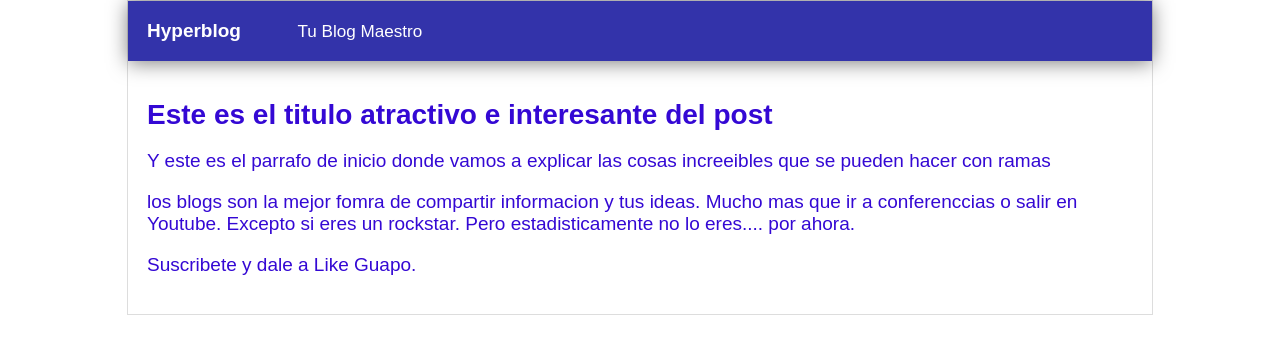
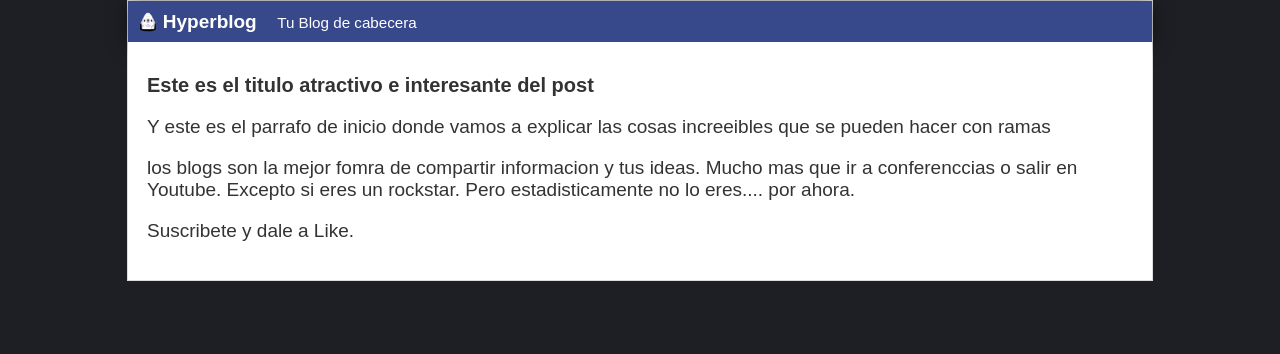
Before and after one commit to Vorpsett/hyperblog, a plain HTML site: page blogpost.html in a window 1280 px wide. Drawn offline with Linux system fonts and the light colour scheme.

Commit message:
color de fondo, logo nuevo y mejor color de header

```diff
--- a/blogpost.html
+++ b/blogpost.html
@@ -1,14 +1,14 @@
 <html>
     <head>
-        <title> El titulo del post</title>
+        <title> Bienvenido a Hyperblog 2.0 </title>
         <link rel="stylesheet" href="css/estilos.css" />
     </head>
     <body>
         <div id="container">
             <div id="cabecera">
-                Hyperblog
-                <span id = "tagline">Tu Blog
-                    Maestro</span>
+                <img id="logo" src="imagenes/dragon.png" />
+                 Hyperblog
+                <span id = "tagline">Tu Blog de cabecera</span>
 
             </div>
             <div id= "post">
@@ -23,7 +23,7 @@
                           Excepto si eres un rockstar.
                            Pero estadisticamente no lo eres.... por ahora.
                     </p>
-                    <p>Suscribete y dale a Like Guapo.</p>
+                    <p>Suscribete y dale a Like.</p>
             </div>
         </div>
     </body>
--- a/css/estilos.css
+++ b/css/estilos.css
@@ -1,8 +1,9 @@
 body
 {
-    color:rgb(52, 8, 212);
+    background: #1e1f24;
+    color: #333;
     text-align: center;
-    font-family: "Courier";
+    font-family: "Arial";
     font-size: 16px;
     font-family: "Arial";
     font-size: 19px;
@@ -12,18 +13,24 @@ body
 
 #cabecera
 {
-    background: #33A;
+    background: #37488b;
     box-shadow: 0px 2px 20px 0px rgba(0,0,0,0.5);
     color: white;
     font-weight: bold;
     margin: 0;
-    padding: 1em;
+    padding: 0.5em;
+}
+
+#cabecera #logo
+{
+    width: 20px;
+    vertical-align: middle;
 }
 #cabecera #tagline
 {
-    margin:  0 0 0 3em;
+    margin:  0 0 0 1em;
     font-weight: normal;
-    font-size: 0.90em;
+    font-size: 0.8em;
 }
 #container
 {
@@ -36,10 +43,10 @@ body
 
 #container h1
 {
-    font-size: 70px;
-    font-size: 28px;
+    font-size: 20px;
 }
 #post
 {
+    background: white;
     padding: 1em;
 }
```
